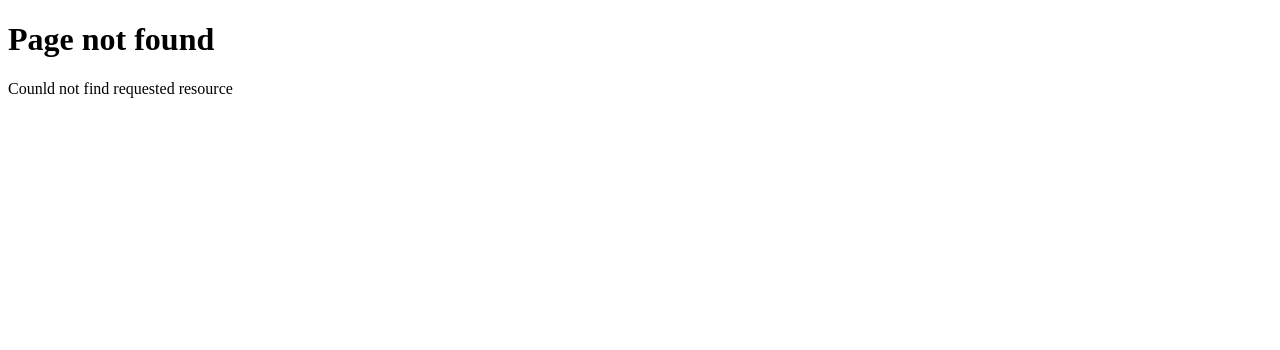
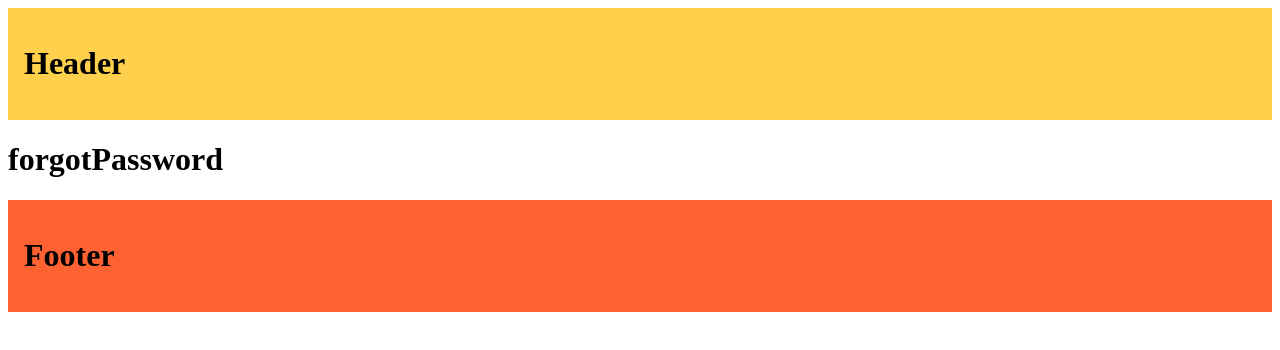
Before and after one commit to mikemariano19/nextjs-tutorial, a Next.js app: page /forgot-password in a window 1280 px wide. Before the commit this address had no page. Shown: the top 350 px of the page. Built offline with nearby package versions, Linux system fonts and the light colour scheme.

Commit message:
Adding dynamic routing metadata

```diff
--- /dev/null
+++ b/src/app/(auth)/forgot-password/page.tsx
@@ -0,0 +1,3 @@
+export default function ForgotPassword() {
+    return <h1>forgotPassword</h1>
+}
--- /dev/null
+++ b/src/app/(auth)/login/page.tsx
@@ -0,0 +1,3 @@
+export default function LogIn () {
+    return <h1>logIn</h1>
+}
--- /dev/null
+++ b/src/app/(auth)/register/page.tsx
@@ -0,0 +1,3 @@
+export default function Register () {
+    return <h1>Register</h1>
+}
--- /dev/null
+++ b/src/app/_lib/page.tsx
@@ -0,0 +1,3 @@
+export default function PrivateRoute () {
+    return <h1>You cannot view this in the browser</h1>
+}
--- a/src/app/layout.tsx
+++ b/src/app/layout.tsx
@@ -10,7 +10,25 @@ export default function RootLayout({
 }) {
   return (
     <html lang="en">
-      <body>{children}</body>
+      <body>
+        <header
+        style={{
+          backgroundColor: "#FFD04C",
+          padding: "1rem"
+        }}
+        >
+          <h1>Header</h1>
+        </header>
+        {children}
+        <footer
+        style={{
+          backgroundColor: "#FE6132",
+          padding: "1rem"
+        }}
+        >
+          <h1>Footer</h1>
+        </footer>
+      </body>
     </html>
   )
 }
```
Also changed, not shown: src/app/about/page.tsx (added, +7 -0 lines), src/app/products/[productId]/page.tsx (+20 -1 lines), src/app/products/layout.tsx (added, +17 -0 lines), src/app/_lib/format-date.ts (added).
